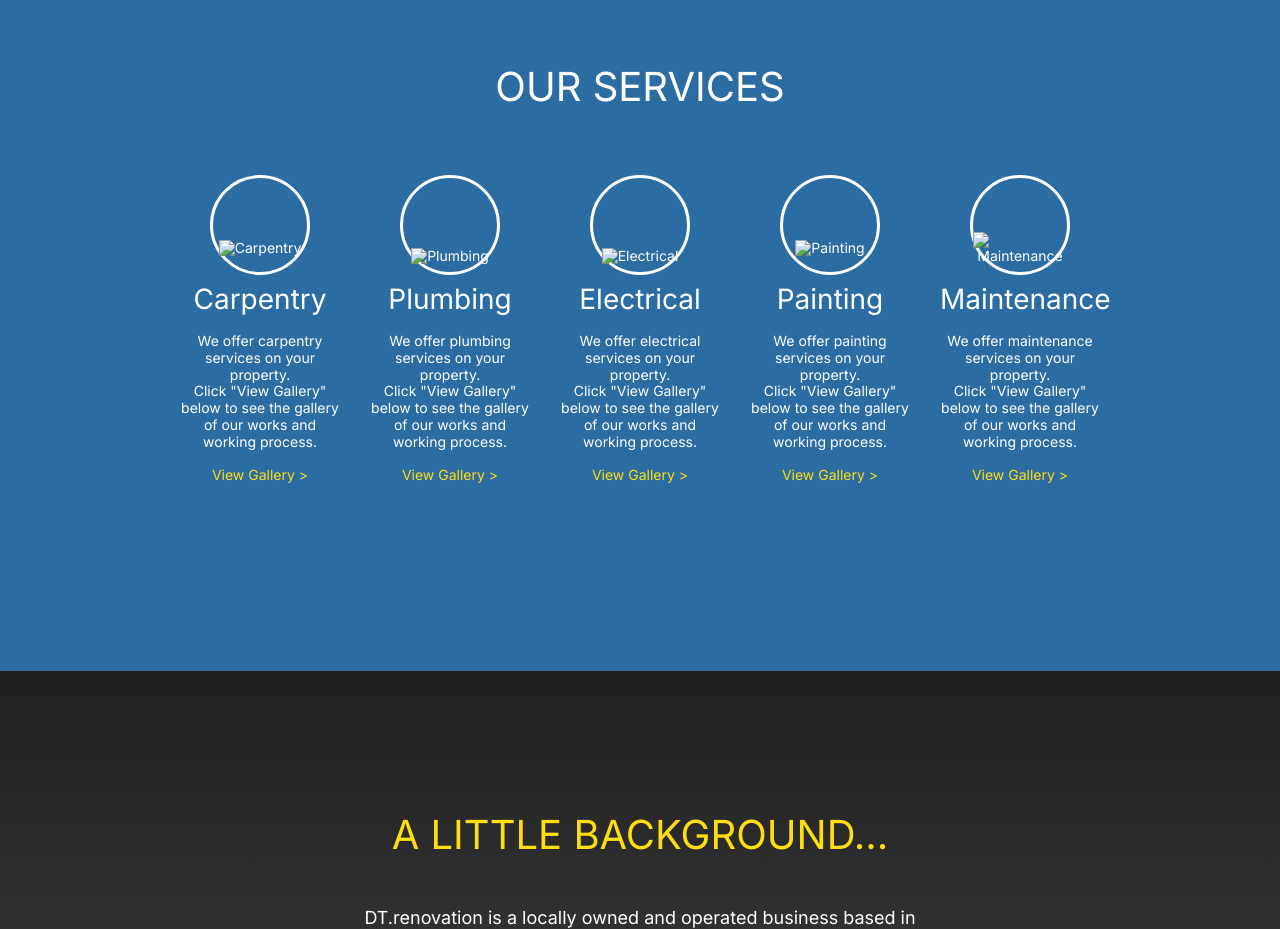
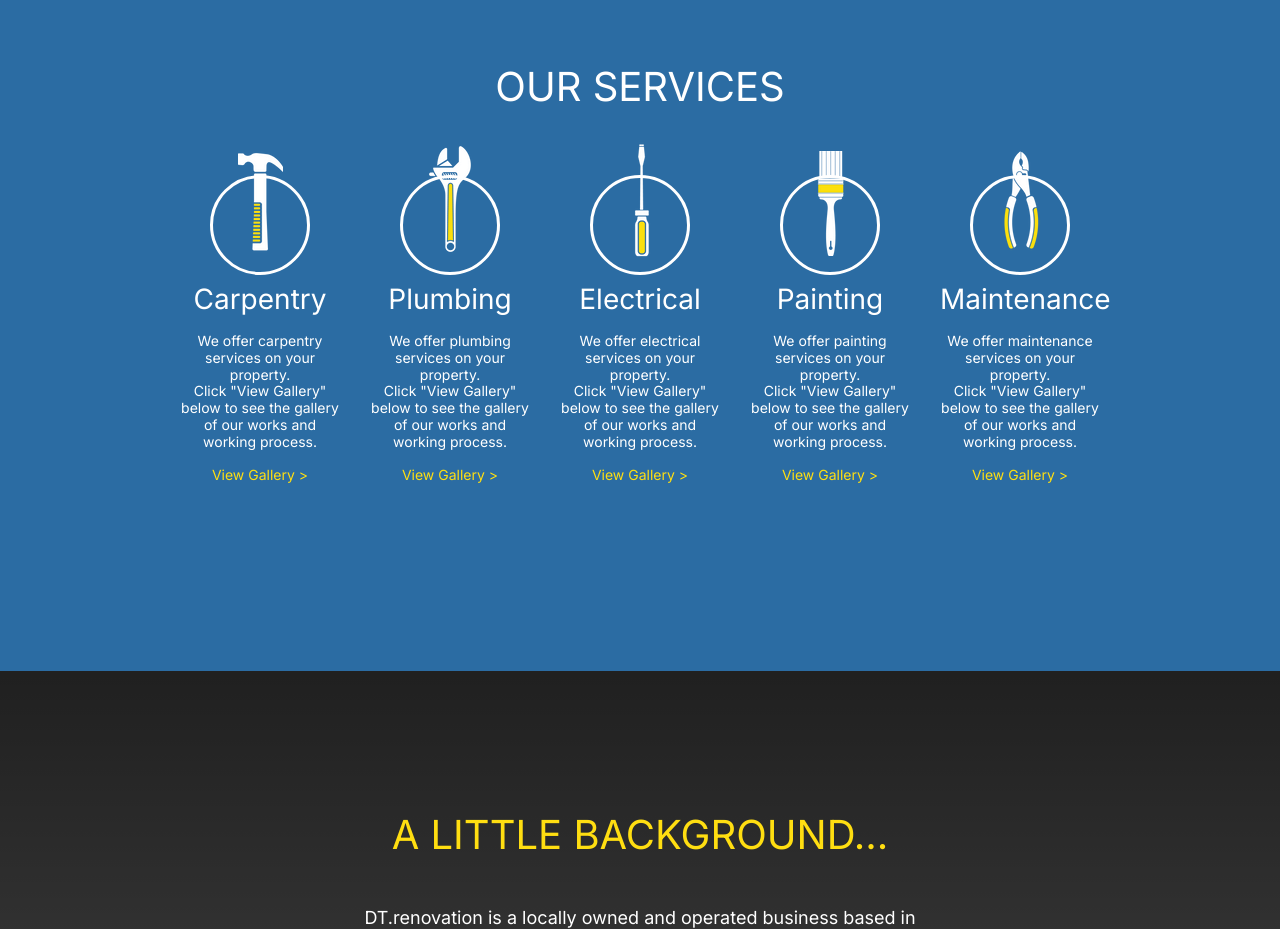
Before and after one commit to murashev/9DTRenovation, a plain HTML site: page index.html in a window 1280 px wide. Shown: the part 820-1749 px from the top of the page. Drawn offline with nearby package versions, Linux system fonts and the light colour scheme; the site is published under a folder, as on GitHub Pages, so addresses that start at the root find nothing.

Commit message:
dots added

```diff
--- a/index.html
+++ b/index.html
@@ -70,7 +70,7 @@
             <div class="row justify-content-center align-items-end mt-3">
                <div class="col-xl-2 col-md-6 col-sm-12 mb-5">
                   <div class="m-logo mb-2">
-                     <img class="m-logo-pic mb-3" src="/src/images/icons/carpentry.png" alt="Carpentry">
+                     <img class="m-logo-pic mb-3" src="./src/images/icons/carpentry.png" alt="Carpentry">
                   </div>
                   <h3 class="mb-3">Carpentry</h3>
                   <p>We offer carpentry services on your property. <br />Click "View Gallery" below to see the gallery
@@ -79,7 +79,7 @@
                </div>
                <div class="col-xl-2 col-md-6 col-sm-12 mb-5">
                   <div class="m-logo mb-2">
-                     <img class="m-logo-pic mb-2" src="/src/images/icons/plumbing.png" alt="Plumbing">
+                     <img class="m-logo-pic mb-2" src="./src/images/icons/plumbing.png" alt="Plumbing">
                   </div>
                   <h3 class="mb-3">Plumbing</h3>
                   <p>We offer plumbing services on your property. <br />Click "View Gallery" below to see the gallery
@@ -88,7 +88,7 @@
                </div>
                <div class="col-xl-2 col-md-6 col-sm-12 mb-5">
                   <div class="m-logo mb-2">
-                     <img class="m-logo-pic mb-2" src="/src/images/icons/electrical.png" alt="Electrical">
+                     <img class="m-logo-pic mb-2" src="./src/images/icons/electrical.png" alt="Electrical">
                   </div>
                   <h3 class="mb-3">Electrical</h3>
                   <p>We offer electrical services on your property. <br />Click "View Gallery" below to see the gallery
@@ -97,7 +97,7 @@
                </div>
                <div class="col-xl-2 col-md-6 col-sm-12 mb-5">
                   <div class="m-logo mb-2">
-                     <img class="m-logo-pic mb-3" src="/src/images/icons/painting.png" alt="Painting">
+                     <img class="m-logo-pic mb-3" src="./src/images/icons/painting.png" alt="Painting">
                   </div>
                   <h3 class="mb-3">Painting</h3>
                   <p>We offer painting services on your property.<br />Click "View Gallery" below to see the gallery
@@ -106,7 +106,7 @@
                </div>
                <div class="col-xl-2 col-md-6 col-sm-12 mb-5">
                   <div class="m-logo mb-2">
-                     <img class="m-logo-pic mb-2" src="/src/images/icons/maintenance.png" alt="Maintenance">
+                     <img class="m-logo-pic mb-2" src="./src/images/icons/maintenance.png" alt="Maintenance">
                   </div>
                   <h3 class="mb-3">Maintenance</h3>
                   <p>We offer maintenance services on your property. <br />Click "View Gallery" below to see the gallery
```
